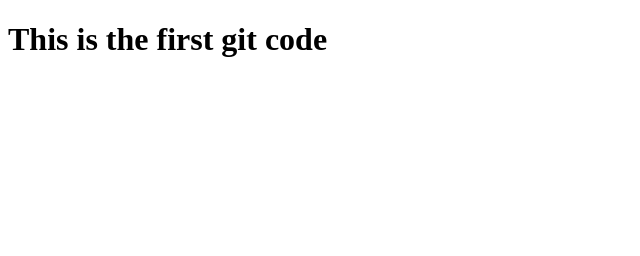
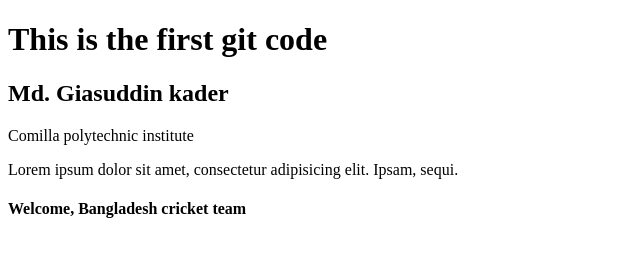
Before and after one commit to Giasuddin13/first-git-project, a plain HTML site: page index.html in a window 1280 px wide. Shown: the whole page, without its empty margins (0-640 px from the left). Drawn offline with Linux system fonts and the light colour scheme.

Commit message:
this is online git second comment....

```diff
--- a/index.html
+++ b/index.html
@@ -6,6 +6,11 @@
 </head>
 <body>
 	<h1>This is the first git code </h1>
+	<h2>Md. Giasuddin kader</h2>
+	<p>Comilla polytechnic institute</p>
+	<p>Lorem ipsum dolor sit amet, consectetur adipisicing elit. Ipsam, sequi.</p>
+
+	<h4>Welcome, Bangladesh cricket team</h4>
 
 </body>
 </html>
```
